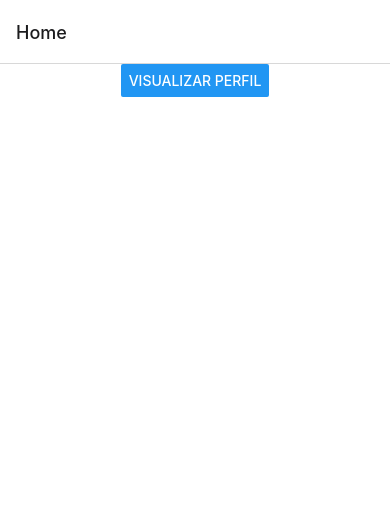
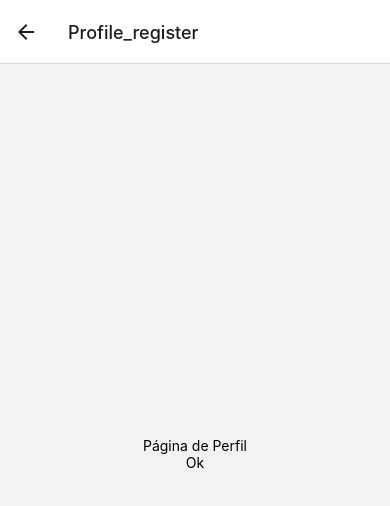
Before and after one commit to CesarRYK/E-Descarte, a React Native app: screen /Profile_register in a window 390 px wide. Shown: the top 506 px of the page. Built offline with nearby package versions, Linux system fonts and the light colour scheme.

Commit message:
Splash and Change Button Style

```diff
--- a/App.js
+++ b/App.js
@@ -3,7 +3,8 @@
 import {createNativeStackNavigator } from '@react-navigation/native-stack';
 
 import Home from './screens/Home';
-import Profile from './screens/Profile';
+import Profile_login from './screens/Profile_login';
+import Profile_register from './screens/Profile_register';
 
 const Stack = createNativeStackNavigator();
 
@@ -16,8 +17,13 @@
           component={Home}
         />
         <Stack.Screen
-          name='Profile'
-          component={Profile}
+          name='Profile_login'
+          component={Profile_login}
+
+        />
+        <Stack.Screen
+          name='Profile_register'
+          component={Profile_register}
         />
       </Stack.Navigator>
       <StatusBar/>
--- a/babel.config.js
+++ b/babel.config.js
@@ -2,5 +2,11 @@
   api.cache(true);
   return {
     presets: ['babel-preset-expo'],
+    presets: ['module:metro-react-native-babel-preset'],
+    env: {
+      production: {
+        plugins: ['react-native-paper/babel'],
+     },
+    },
   };
 };
--- a/screens/Home.js
+++ b/screens/Home.js
@@ -1,13 +1,16 @@
-import {StyleSheet, View, Button} from 'react-native';
+import { StyleSheet, View, Pressable, Text } from 'react-native';
 
 export default Home;
 
 function Home({ navigation }) {
-    return(
-        <View style={styles.container} >
-            <Button title='Visualizar perfil'
-            onPress={() => navigation.navigate('Profile') }
-            />
+    return (
+        <View style={styles.container}>
+            <Pressable style={styles.buttonContainer}>
+                <Text>ENTRAR</Text>
+            </Pressable>
+            <Pressable style={styles.buttonContainer}>
+                <Text>REGISTRAR</Text>
+            </Pressable>
         </View>
     );
 }
@@ -15,8 +18,16 @@
 const styles = StyleSheet.create({
     container: {
         flex: 1,
-        justifycontent: 'center',
+        justifyContent: 'center',
         alignItems: 'center',
+        backgroundColor: '#0ce8c0',
+
+    },
+
+    buttonContainer: {
         backgroundColor: '#fff',
-    },
+        padding: 15,
+        borderRadius: 20,
+        marginBottom: 20
+    }
 });
--- a/screens/Profile.js
+++ b/screens/Profile_login.js
@@ -1,11 +1,11 @@
 import {View, Text, StyleSheet, Pressable} from 'react-native';
 
-export default Profile;
+export default Profile_login;
 
-function Profile() {
+function Profile_login() {
     return(
         <View style={styles.container} >
-            <Text>Página de Perfil</Text>
+            <Text style={styles.textColor}>Página de Perfil</Text>
             <Pressable>
                 <Text>Ok</Text>
             </Pressable>
@@ -20,4 +20,8 @@
         alignItems: 'center',
 
     },
+    textColor: {
+        color: '#f33d3',
+
+    },
 });
--- /dev/null
+++ b/screens/Profile_register.js
@@ -0,0 +1,23 @@
+import {View, Text, StyleSheet, Pressable} from 'react-native';
+
+export default Profile_register;
+
+function Profile_register() {
+    return(
+        <View style={styles.container} >
+            <Text>Página de Perfil</Text>
+            <Pressable>
+                <Text>Ok</Text>
+            </Pressable>
+        </View>
+    );
+}
+
+const styles = StyleSheet.create({
+    container: {
+        flex: 1,
+        justifyContent: 'center',
+        alignItems: 'center',
+
+    },
+});
```
